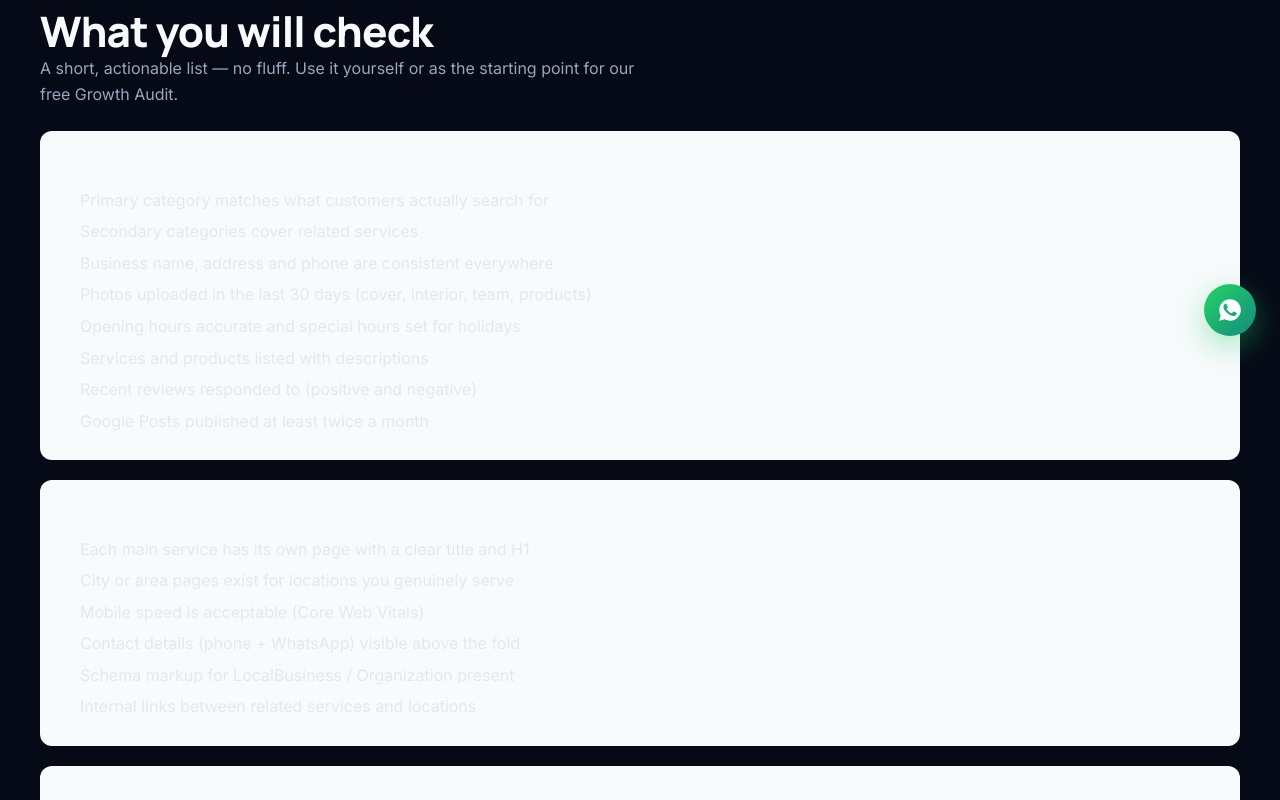
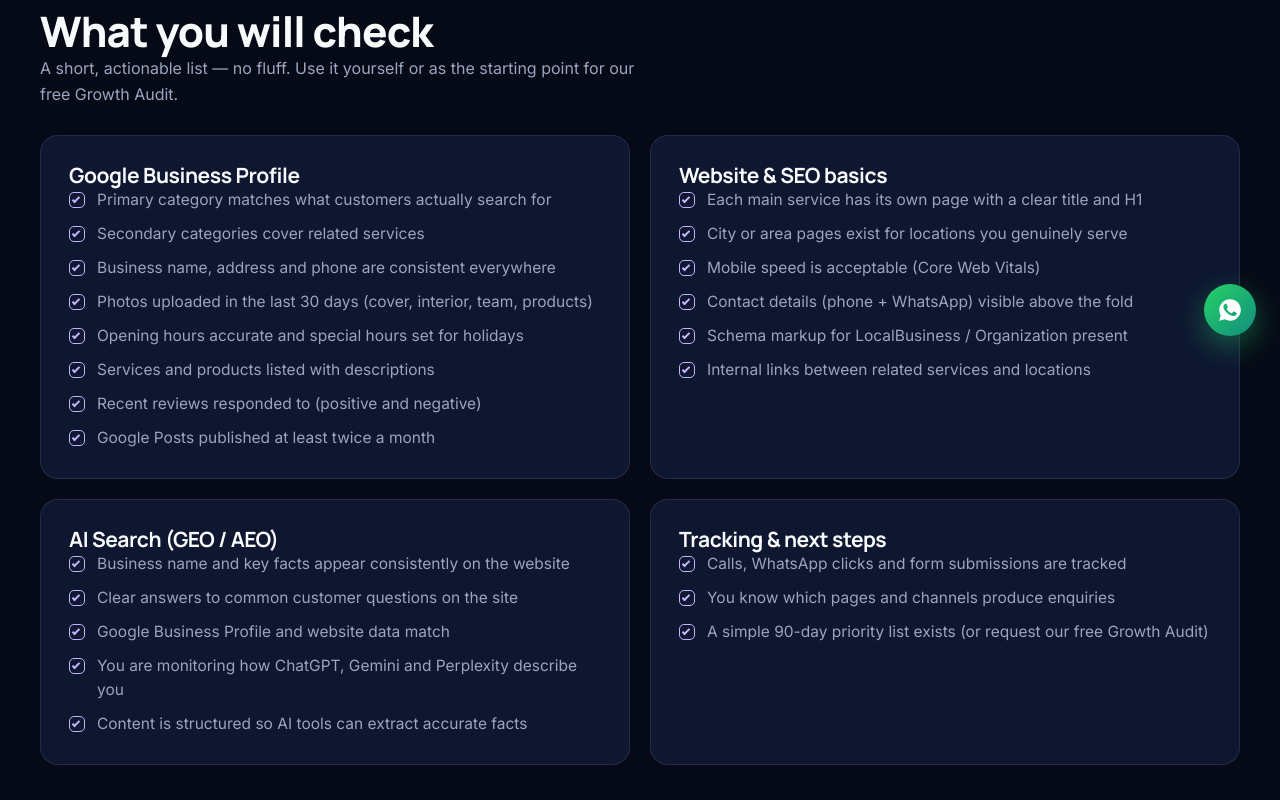
Before and after one commit to ssavvymedia/Static-Savvy-Media, a React (Vite) app: page /free-visibility-checklist in a window 1280 px wide. Shown: the part 440-1240 px from the top of the page. Built offline with nearby package versions, Linux system fonts and the light colour scheme; no server answers.

Commit message:
Fix checklist page styling: dark cards, readable lists, breadcrumb label

```diff
--- a/src/data/navigation.js
+++ b/src/data/navigation.js
@@ -44,6 +44,7 @@ export const FOOTER_LINKS = {
 
 export const BREADCRUMB_LABELS = {
   about: "About",
+  "free-visibility-checklist": "Free Visibility Checklist",
   "deepan-kanz": "Deepan Kanz",
   reviews: "Reviews",
   services: "Services",
--- a/src/pages/LeadMagnet/VisibilityChecklist.jsx
+++ b/src/pages/LeadMagnet/VisibilityChecklist.jsx
@@ -5,6 +5,7 @@ import GrowthAuditForm from '../../components/sections/GrowthAuditForm.jsx'
 import { setSeo } from '../../utils/seo.js'
 import { SITE_URL } from '../../utils/constants.js'
 import '../../styles/pages/growth-audit.css'
+import '../../styles/pages/visibility-checklist.css'
 
 const PAGE_TITLE = 'Free Local Visibility Checklist | Google + Maps + AI | Static Savvy Media'
 const PAGE_DESCRIPTION = 'Get the free 2026 Local Business Visibility Checklist: practical steps for Google Search, Google Maps and AI answers (GEO/AEO). Instant value for Madurai, Tamil Nadu & Malaysia businesses.'
@@ -71,12 +72,12 @@ export default function VisibilityChecklist() {
         <div className="hv2-wrap">
           <h2 className="hv2-h2">What you will check</h2>
           <p className="hv2-lead">A short, actionable list — no fluff. Use it yourself or as the starting point for our free Growth Audit.</p>
-          <div style={{ marginTop: 24, display: 'grid', gap: 20 }}>
+          <div className="vc-grid">
             {CHECKLIST.map((block) => (
-              <div key={block.section} style={{ background: 'var(--hv2-card, #f8fafc)', padding: 20, borderRadius: 12 }}>
-                <h3 style={{ margin: '0 0 12px' }}>{block.section}</h3>
-                <ul style={{ margin: 0, paddingLeft: 20 }}>
-                  {block.items.map((item) => <li key={item} style={{ marginBottom: 6 }}>{item}</li>)}
+              <div key={block.section} className="vc-card">
+                <h3 className="vc-card__title">{block.section}</h3>
+                <ul className="vc-list">
+                  {block.items.map((item) => <li key={item}>{item}</li>)}
                 </ul>
               </div>
             ))}
--- /dev/null
+++ b/src/styles/pages/visibility-checklist.css
@@ -0,0 +1,8 @@
+.vc-grid { margin-top: 28px; display: grid; gap: 20px; grid-template-columns: repeat(2, minmax(0, 1fr)); }
+.vc-card { background: var(--surface); border: 1px solid var(--line); border-radius: 18px; padding: clamp(20px, 2.6vw, 28px); color: var(--text); }
+.vc-card__title { margin: 0 0 14px; font: 700 clamp(18px, 1.8vw, 21px) var(--font-sans); color: var(--text); }
+.vc-list { list-style: none; margin: 0; padding: 0; display: grid; gap: 10px; }
+.vc-list li { position: relative; padding-left: 28px; color: var(--muted); line-height: 1.55; font-size: 15.5px; }
+.vc-list li::before { content: ''; position: absolute; left: 0; top: 4px; width: 16px; height: 16px; border-radius: 5px; border: 1.5px solid var(--accent-ink); }
+.vc-list li::after { content: ''; position: absolute; left: 5px; top: 7px; width: 4px; height: 8px; border: solid var(--accent-ink); border-width: 0 2px 2px 0; transform: rotate(45deg); }
+@media (max-width: 760px) { .vc-grid { grid-template-columns: 1fr; } }
```
